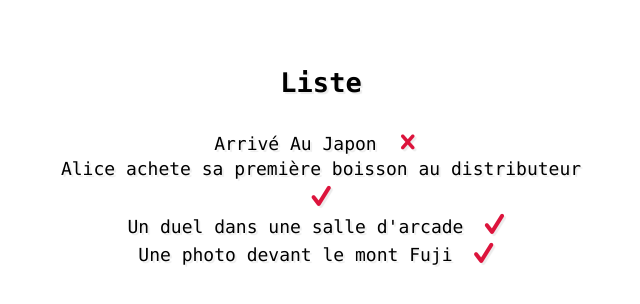
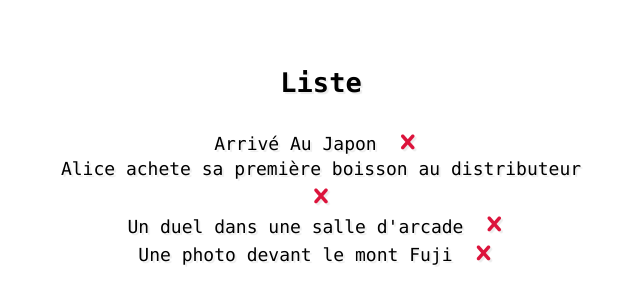
Before and after one commit to olegskl/kiroxas.github.io, a plain HTML site: page ChallengeList.html in a window 1280 px wide. Shown: the full height of the page, 319-959 px from the left. Drawn offline with Linux system fonts and the light colour scheme.

Commit message:
Update ChallengeList.html

```diff
--- a/ChallengeList.html
+++ b/ChallengeList.html
@@ -102,15 +102,15 @@ Liste
     </li>
     </br>
      <li class="socialMediaItem">
-      Alice achete sa première boisson au distributeur  <a title="Distributeur" class="failure icon-check" ><span class="socialMediaName">.</span></a>
+      Alice achete sa première boisson au distributeur  <a title="Distributeur" class="failure icon-cancel" ><span class="socialMediaName">.</span></a>
     </li>
     </br>
      <li class="socialMediaItem">
-      Un duel dans une salle d'arcade  <a title="Distributeur" class="failure icon-check" ><span class="socialMediaName">.</span></a>
+      Un duel dans une salle d'arcade  <a title="Distributeur" class="failure icon-cancel" ><span class="socialMediaName">.</span></a>
     </li>
     </br>
      <li class="socialMediaItem">
-      Une photo devant le mont Fuji <a title="Distributeur" class="failure icon-check" ><span class="socialMediaName">.</span></a>
+      Une photo devant le mont Fuji <a title="Distributeur" class="failure icon-cancel" ><span class="socialMediaName">.</span></a>
     </li>
   </ul>
 </section>
```
